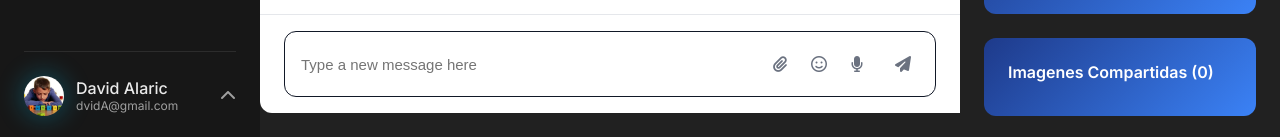
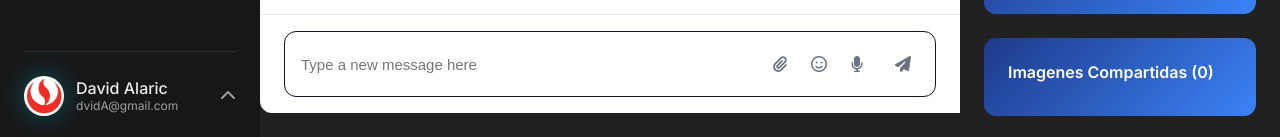
Before and after one commit to Carl0sFabian/ChatBot_IA, a plain HTML site: page index.html in a window 1280 px wide. Shown: the part 687-824 px from the top of the page. Drawn offline with Linux system fonts and the light colour scheme; no server answers.

Commit message:
fix: update profile image path from Niño.jpg to Logo.jpeg

```diff
--- a/index.html
+++ b/index.html
@@ -42,7 +42,7 @@
             </div>
 
             <div class="user-profile-bottom">
-                <img src="images/Niño.jpg" alt="Abstract sphere" class="user-sphere">
+                <img src="images/Logo.jpeg" alt="Abstract sphere" class="user-sphere">
                 <div class="user-info">
                     <span class="user-name">David Alaric</span>
                     <span class="user-email">dvidA@gmail.com</span>
```
